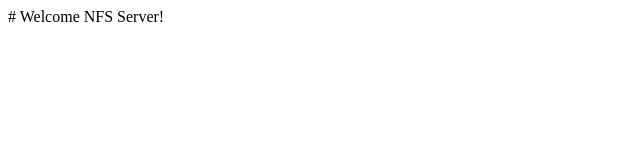
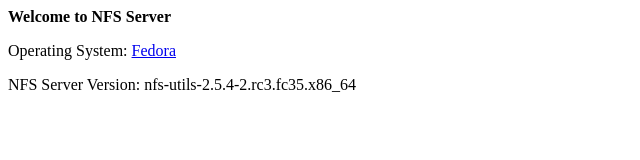
Before and after one commit to habbdt/tools, a plain HTML site: page nfs-docker/docker/index.html in a window 1280 px wide. Shown: the whole page, without its empty margins (0-640 px from the left). Drawn offline with Linux system fonts and the light colour scheme.

Commit message:
updated docker image for nfs server - dev

```diff
--- a/nfs-docker/docker/index.html
+++ b/nfs-docker/docker/index.html
@@ -1 +1,3 @@
-# Welcome NFS Server!
+<p><strong>Welcome to NFS Server</strong></p>
+<p>Operating System: <a href="https://hub.docker.com/_/fedora">Fedora</a>&nbsp;</p>
+<p>NFS Server Version: nfs-utils-2.5.4-2.rc3.fc35.x86_64</p>
```
Also changed, not shown: 3 other files.
